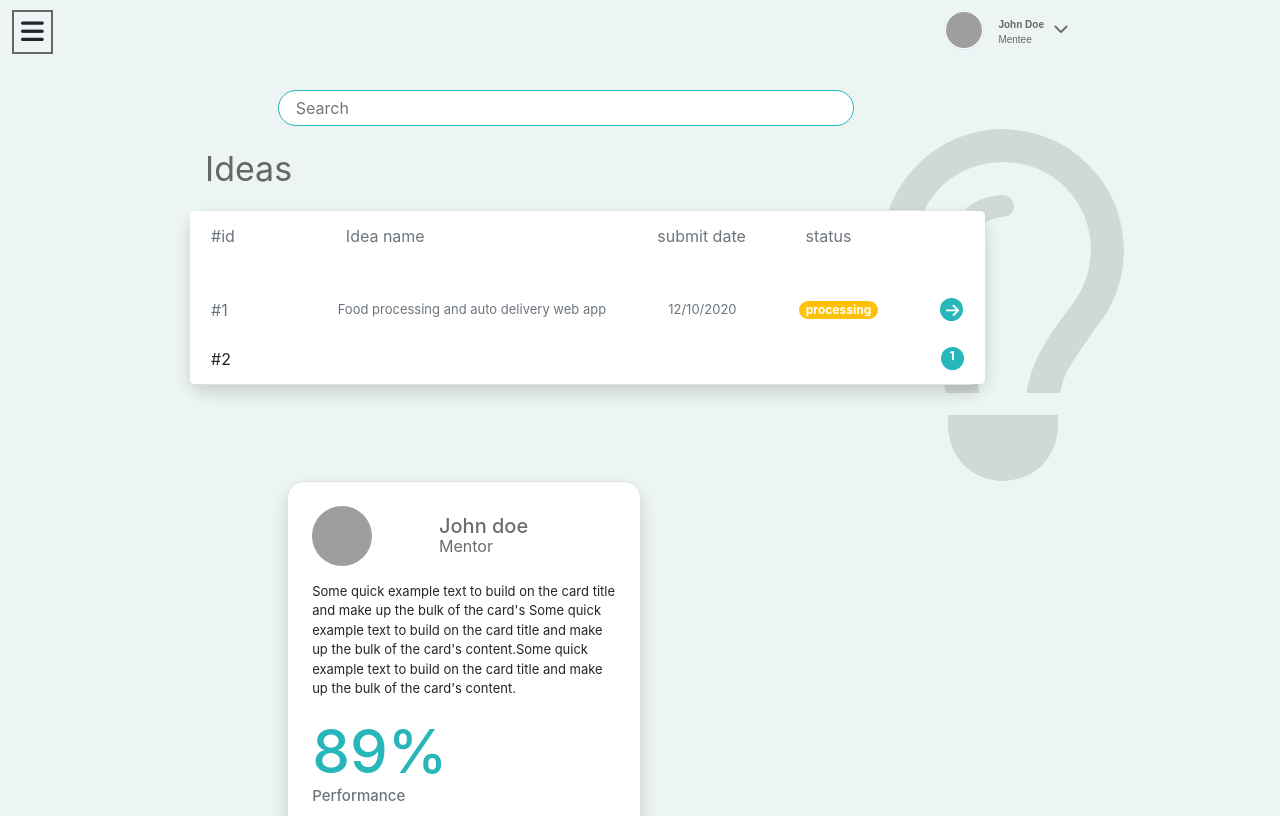
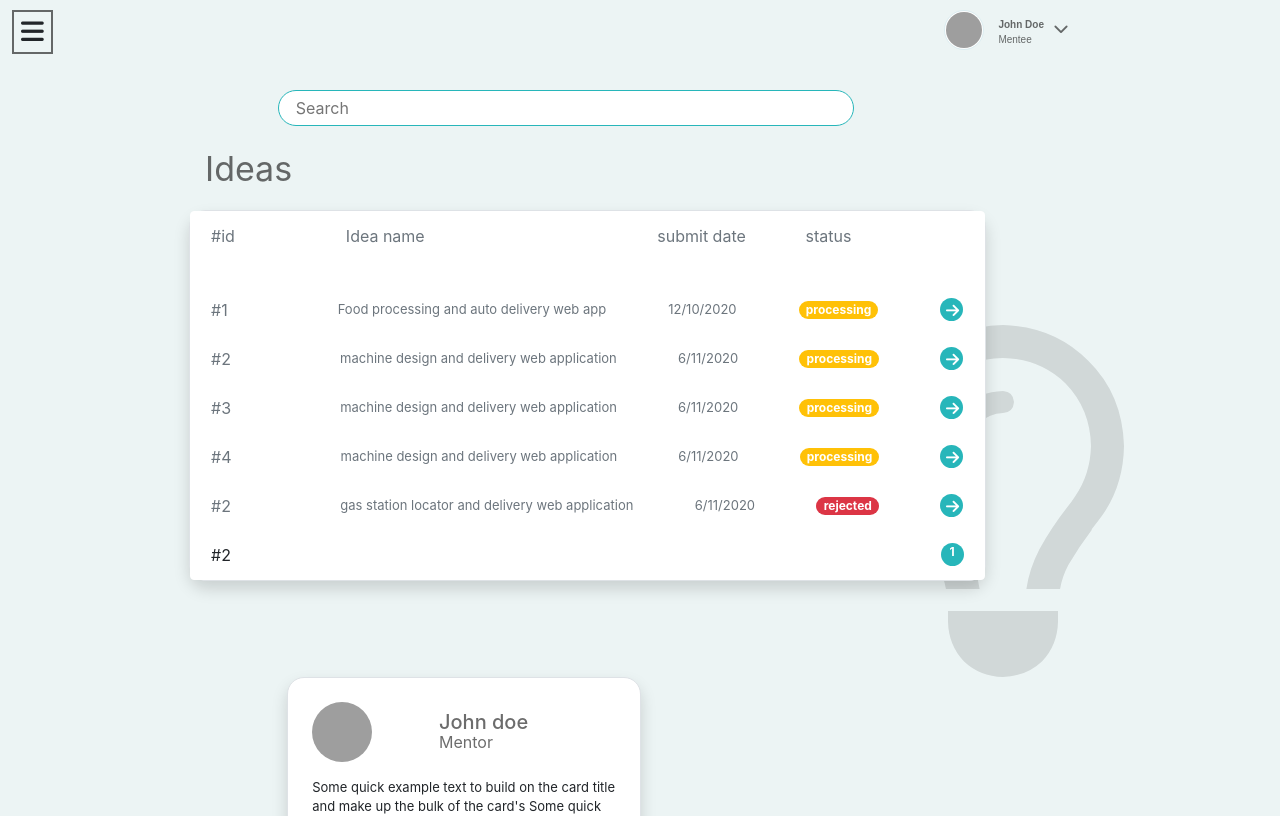
Before and after one commit to ezeugwadavid/ideahub, a React (Create React App) app: page /ideas in a window 1280 px wide. Shown: the top 816 px of the page. Built offline with nearby package versions, Linux system fonts and the light colour scheme; grey boxes are pictures that could not be loaded.

Commit message:
completed app

```diff
--- a/package.json
+++ b/package.json
@@ -8,6 +8,7 @@
     "@testing-library/user-event": "^7.1.2",
     "react": "^16.13.1",
     "react-dom": "^16.13.1",
+    "react-router-dom": "^5.2.0",
     "react-scripts": "3.4.3"
   },
   "scripts": {
--- a/src/components/dashboard/Dashboard.js
+++ b/src/components/dashboard/Dashboard.js
@@ -6,29 +6,10 @@ import Body from '../dashboard/Body';
 
 
  class Dashboard extends Component  {
-
-  state = {
-    dashboard: false
-}
-
-componentDidMount(){
-  this.toggleDashboardActive()
-}
-
-
-
-
-  toggleDashboardActive(){
-  this.setState({ dashboard: true})
-
-   }
-
-
-
    render() {
    return (
     <div>
-      <Navigation dashboardActive={this.state.dashboard} />
+      <Navigation />
       <Body />
 
     </div>
--- a/src/components/dashboard/Navigation.js
+++ b/src/components/dashboard/Navigation.js
@@ -54,11 +54,6 @@ class Navigation extends Component {
   };
 
   render() {
-    const {dashboard } = this.props
-    const {ideas } = this.props
-    const {messages } = this.props
-    const {groups } = this.props
-    const {mentors } = this.props
     return (
       <div>
         <nav>
--- a/src/components/groups-addIdea/Groups.js
+++ b/src/components/groups-addIdea/Groups.js
@@ -6,27 +6,10 @@ import '../../Groups.css';
 
 export default class Groups extends Component {
 
-    state = {
-        groups: false
-
-    }
-    componentDidMount() {
-        this.toggleGroupsActive()
-      }
-
-      toggleGroupsActive(){
-        this.setState({ groups: true})
-
-
-      }
-
-
-
-
     render() {
         return (
             <div>
-            <Navigation groupsActive={this.state.groups}/>
+            <Navigation />
             <GroupContent />
             </div>
 
--- a/src/components/ideas/IdeaContent.js
+++ b/src/components/ideas/IdeaContent.js
@@ -3,6 +3,33 @@ import React, { Component } from 'react';
 
  class IdeaContent extends Component {
    render() {
+     const { Ideas } = this.props;
+     const IdeaList = Ideas.map((Idea) => (
+
+      <li className="list-group-item text-muted  d-flex justify-content-between align-items-center">
+      {Idea.id}
+      <span className="text-muted ml-5 justify-content-end pr-0  small">
+      {Idea.ideaname}
+      </span>
+     <span className="text-muted small">{Idea.submitdate}</span>
+      <span className={Idea.status === 'rejected' ? 'badge badge-pill text-white badge-danger' :
+       'badge badge-pill text-white badge-warning' }>
+        {Idea.status}
+      </span>
+      <span className="text-muted badge badge-primary badge-pill">
+        <span>
+          <i className="fas fa-arrow-right"></i>
+        </span>
+      </span>
+    </li>
+
+
+
+
+
+
+
+      ))
      return (
        <div className="container">
          <p className="idea-desc">Ideas</p>
@@ -32,6 +59,7 @@ import React, { Component } from 'react';
                    </span>
                  </span>
                </li>
+               {IdeaList}
                <li className="list-group-item d-flex  justify-content-between align-items-center">
                  #2
                  <span className="badge badge-primary badge-pill">1</span>
--- a/src/components/ideas/Ideas.js
+++ b/src/components/ideas/Ideas.js
@@ -4,27 +4,48 @@ import Navigation from '../../components/dashboard/Navigation';
 import '../../Idea.css';
 
  class Ideas extends Component {
-     state = {
-      ideas: false
+   state = {
+     Ideas:
+    [
+      {
+      id: '#2',
+     ideaname: 'machine design and delivery web application',
+     status: 'processing',
+     submitdate: '6/11/2020'
+      },
 
-     }
+      {
+      id: '#3',
+     ideaname: 'machine design and delivery web  application',
+     status: 'processing',
+     submitdate: '6/11/2020'
+      },
+
+      {
+      id: '#4',
+     ideaname: 'machine design and delivery web application',
+     status: 'processing',
+     submitdate: '6/11/2020'
+      },
+
+      {
+      id: '#2',
+     ideaname: 'gas station locator and delivery web application',
+     status: 'rejected',
+     submitdate: '6/11/2020'
+      }
+
+    ]
+   }
 
 
-    componentDidMount() {
-        this.toggleIdeasActive()
-      }
-
-      toggleIdeasActive(){
-        this.setState({ ideas: true})
-
-      }
 
 
     render() {
         return (
             <div>
-                <Navigation ideasActive={this.state.ideas}/>
-               <IdeaContent />
+                <Navigation />
+               <IdeaContent Ideas={this.state.Ideas} />
 
             </div>
         )
--- a/src/components/mentors-powerades/Mentors.js
+++ b/src/components/mentors-powerades/Mentors.js
@@ -4,26 +4,10 @@ import MentorsContent from './MentorsContent';
 import '../../Mentors.css';
 
 class Mentors extends Component {
-    state = {
-        mentors: false
-
-    }
-
-
-      componentDidMount() {
-        this.toggleMentorsActive()
-      }
-
-      toggleMentorsActive(){
-        this.setState({ mentors: true})
-
-      }
-
-
     render() {
         return (
             <div>
-                <Navigation mentorsActive={this.state.mentors}/>
+                <Navigation />
                 <MentorsContent />
 
             </div>
--- a/src/components/messages/MessageContent.js
+++ b/src/components/messages/MessageContent.js
@@ -1,6 +1,29 @@
 import React, { Component } from 'react'
 class MessageContent extends Component {
+
   render() {
+    const { contacts } = this.props;
+    const contactList = contacts.map((contact) => (
+
+
+      <li>
+        <div className="contact-image">
+          <img
+            className="chat-avatar"
+            src="https://images.pexels.com/photos/220453/pexels-photo-220453.jpeg?auto=compress&cs=tinysrgb&dpr=1&w=200"
+          ></img>
+        </div>
+
+        <div className="contact-lstmsg">
+        <h6>{contact.name}</h6>
+        <p>{contact.mesg}</p>
+        </div>
+      </li>
+
+
+
+
+      ))
     return (
       <div className="container msg-body">
         <p className="head">Messages</p>
@@ -22,7 +45,9 @@ class MessageContent extends Component {
                     <p>Hey! when can you send the document for the...</p>
                   </div>
                 </li>
+                {contactList}
               </ul>
+
             </div>
 
             <div className="current-chat">
--- a/src/components/messages/Messages.js
+++ b/src/components/messages/Messages.js
@@ -60,19 +60,13 @@ import '../../Messages.css';
 
 
      }
-      componentDidMount() {
-        this.toggleMessagesActive()
-      }
 
-      toggleMessagesActive(){
-        this.setState({ messages: true})
 
-      }
 
     render() {
         return (
             <div>
-             <Navigation  messagesActive={this.state.messages}/>
+             <Navigation />
              <MessageContent contacts={this.state.contacts}/>
 
             </div>
```
Also changed, not shown: src/App.js (+0 -8 lines), 1 other file (tests, documents, lock files or other folders).
